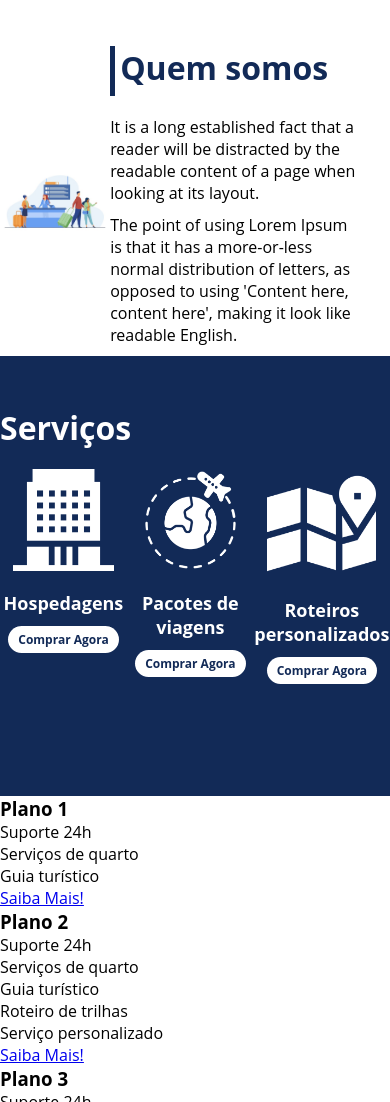
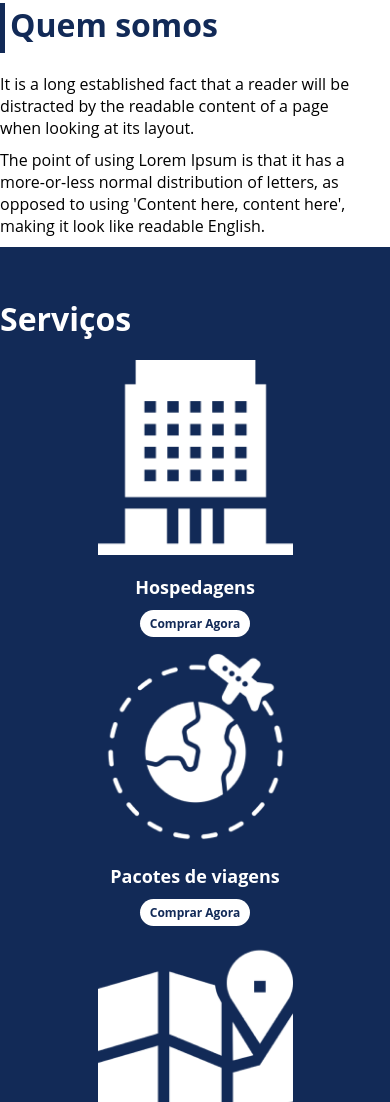
Before and after one commit to ifadara/projeto-flexbox-dio, a plain HTML site: page flex-projeto/index.html in a window 390 px wide. Shown: the part 898-2000 px from the top of the page. Drawn offline with Linux system fonts and the light colour scheme.

Commit message:
Criação da sessão de planos, formatação do footer e implementação de responsividade para mobile

```diff
--- a/flex-projeto/index.html
+++ b/flex-projeto/index.html
@@ -23,12 +23,11 @@
         <div class="texto-apresentacao">
             <h1>Flex <br>Turismos</h1>
             <p>O melhor serviço para você!</p>
-            <a href="">Saiba Mais!</a>
+            <a href="" class="btn">Saiba Mais!</a>
         </div>
 
-        <div>
-            <div><img src="./images/0-main.png" alt="banner de apresentação"></div>
-        </div>
+        <img src="./images/0-main.png" alt="banner de apresentação">
+
     </div>
 
     <div class="flex-container" id="quem-somos">
@@ -74,8 +73,8 @@
 
 
     <div class="flex-container" id="planos">
-
-        <div>
+        <div><h2>Planos</h2></div>
+        <div class="list-planos">
             <div class="item-plano">
             <h3>Plano 1</h3>
             <ul>
@@ -83,23 +82,24 @@
                 <li>Serviços de quarto</li>
                 <li>Guia turístico</li>
             </ul>
-            <a href="#">Saiba Mais!</a>
+            <a href="#" class="btn">Saiba Mais!</a>
         </div>
 
         <div class="item-plano">
             <h3>Plano 2</h3>
+            <br>
             <ul>
                 <li>Suporte 24h</li>
                 <li>Serviços de quarto</li>
                 <li>Guia turístico</li>
                 <li>Roteiro de trilhas</li>
-                <li>Serviço personalizado</li>
             </ul>
-            <a href="#">Saiba Mais!</a>
+            <a href="#" class="btn">Saiba Mais!</a>
         </div>
 
         <div class="item-plano">
             <h3>Plano 3</h3>
+            <br>
             <ul>
                 <li>Suporte 24h</li>
                 <li>Serviços de quarto</li>
@@ -108,14 +108,16 @@
                 <li>Serviço personalizado</li>
                 <li>Área Vip</li>
             </ul>
-            <a href="#">Saiba Mais!</a>
+            <a href="#" class="btn">Saiba Mais!</a>
         </div>
         </div>
     </div>
 
-    <footer class="flex-container">
-        <p>&copy; 2022 CSS Flexbox</p>
-        <p>Desenvolvido por: <a href="https://github.com/ifadara">Icaro Silva</a></p>
+    <footer >
+        <div class="flex-container footer">
+            <p>&copy; 2022 CSS Flexbox</p>
+            <p>Desenvolvido por: <a href="https://github.com/ifadara">Icaro Silva</a></p>
+        </div>
     </footer>
 </body>
 </html>
--- a/flex-projeto/style.css
+++ b/flex-projeto/style.css
@@ -25,6 +25,7 @@
     max-width: 992px;
     margin: auto;
     width: 100%;
+    min-width: 320px;
 }
 
 header{
@@ -52,7 +53,6 @@
 }
 
 .apresentacao{
-    height: 100vh;
     align-items: center;
     justify-content: space-between;
 }
@@ -67,7 +67,7 @@
     margin-bottom: 10px;
 }
 
-.texto-apresentacao a{
+.btn{
     background-color: #122a57;
     color:#fff;
     text-align: center;
@@ -167,3 +167,135 @@
     width: 80%;
     margin: auto;
 }
+
+#planos{
+    flex-direction: column;
+    min-height: 100vh;
+    padding-top: 50px;
+}
+
+#planos h2{
+    font-size: 32px;
+}
+
+.list-planos{
+    display: flex;
+    align-items: flex-end;
+    justify-content: space-between;
+}
+
+.item-plano{
+    flex: 1;
+    border: 5px solid #122a57;
+    margin-right: 20px;
+    padding: 10px;
+    max-width: 240px;
+}
+
+.item-plano .btn{
+    margin: auto;
+    margin-bottom: 20px;
+}
+
+.item-plano h3{
+    font-size: 24px;
+    display: flex;
+    flex-direction: column;
+    text-align: center;
+    margin-top: 20px;
+}
+
+.item-plano h3::after{
+    content:"";
+    background-color: #122A57;
+    width: 100%;
+    height: 3px;
+    margin-top: 20px;
+    margin-bottom: 10px
+}
+
+.item-plano ul{
+    padding: 10px 20px;
+    display: flex;
+    flex-direction: column;
+    margin-bottom: 10px;
+}
+
+.item-plano ul li{
+    display: flex;
+    flex-wrap: nowrap;
+    align-items: center;
+    padding: 4px;
+}
+
+.item-plano ul li::before{
+    content: "";
+    width: 10px;
+    height: 10px;
+    background-color: #122A57;
+    margin-right: 5px;
+}
+
+footer{
+    background-color: #122A57;
+    height: 70px;
+    display: flex;
+    align-items: center;
+}
+
+footer .footer{
+    justify-content: space-between;
+    color: #fff;
+}
+
+footer a{
+    text-decoration: none;
+    color: #fff;
+}
+/* mobile */
+@media(max-width: 992px){
+    .flex-container{
+        flex-direction: column;
+    }
+
+    .apresentacao{
+        flex-direction: column-reverse;
+        margin-top: 10%;
+    }
+
+    .apresentacao .texto-apresentacao{
+        width: 100%;
+    }
+
+    #quem-somos{
+        flex-direction: column-reverse;
+    }
+
+    #quem-somos img{
+        min-width: 320px;
+        margin: auto;
+    }
+
+    .list-servicos{
+        flex-direction: column;
+    }
+
+    .item-servico img{
+        width: 50%;
+        margin: auto;
+    }
+
+    .list-planos{
+        flex-direction: column;
+        align-items: flex-start;
+        margin-bottom: 20px;
+    }
+
+    .list-planos .item-plano{
+        max-width: 90%;
+        margin: auto;
+        width: 100%;
+        margin-bottom: 10px;
+    }
+
+}
```
